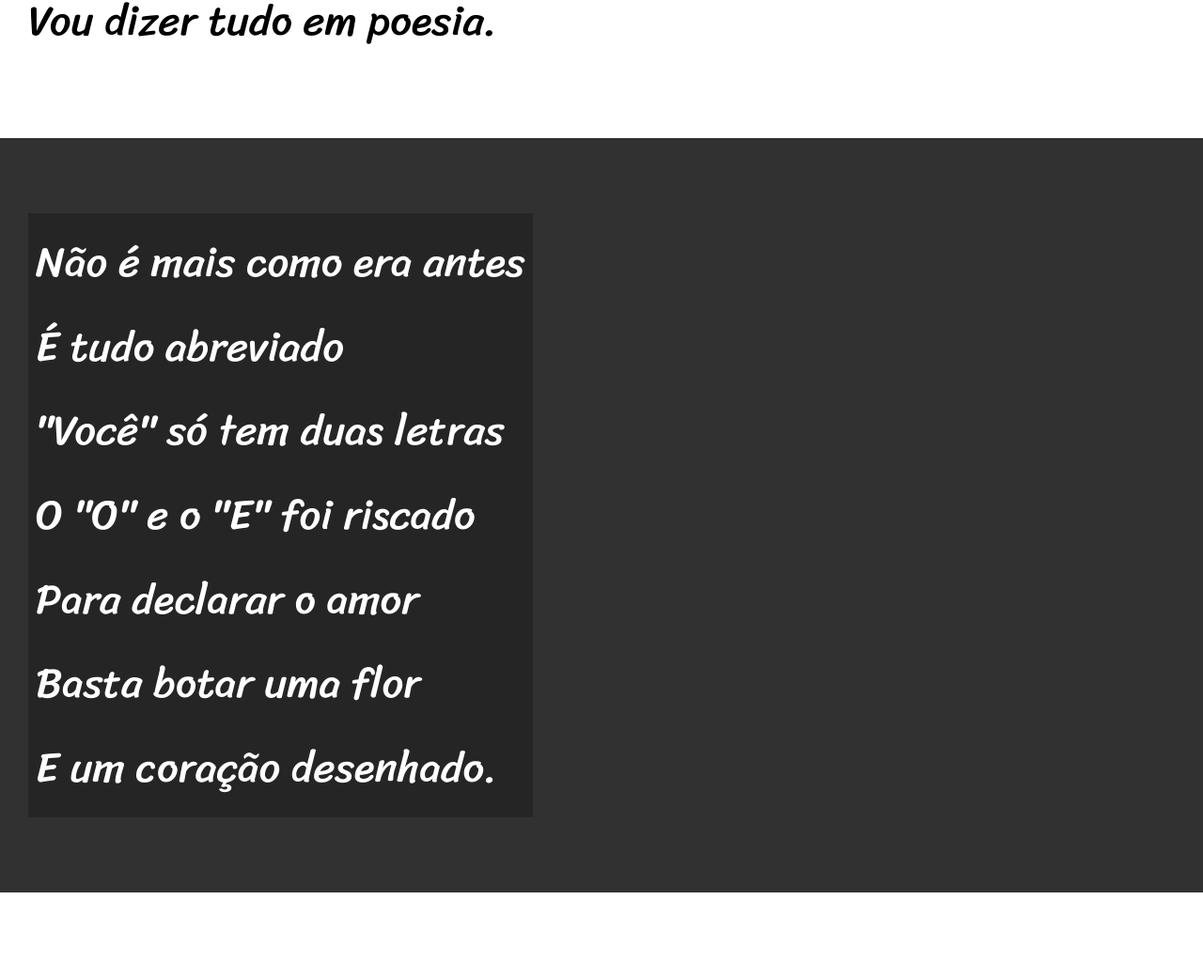
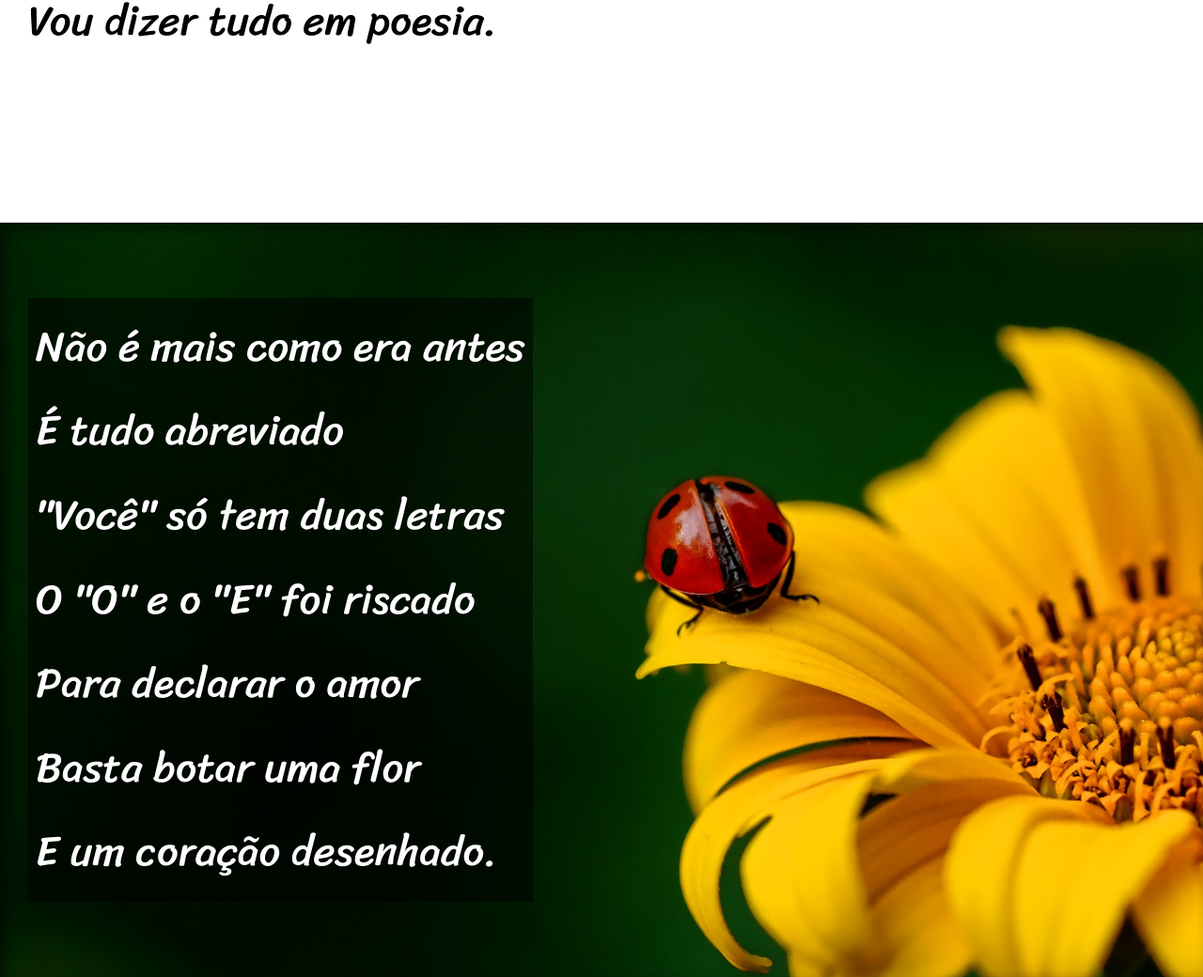
Before and after one commit to gustavosgouveia/projeto-cordel, a plain HTML site: page index.html in a window 1280 px wide. Shown: the part 900-1940 px from the top of the page at 94% size. Drawn offline with Linux system fonts and the light colour scheme.

Commit message:
finalizando o mini-projeto

```diff
--- a/index.html
+++ b/index.html
@@ -24,7 +24,7 @@
         </p>
     </section>
 
-    <section class="imagem">
+    <section class="imagem" id="img01">
         <p>
             Não é mais como era antes <br>
             É tudo abreviado <br>
@@ -59,7 +59,7 @@
         </p>
     </section>
 
-    <section class="imagem">
+    <section class="imagem" id="img02">
         <p>
             Tenho saudade das cartas <br>
             Escritas com a própria mão <br>
--- a/style.css
+++ b/style.css
@@ -55,6 +55,10 @@ section{
     font-size: 3.5vw;
 }
 
+section > p{
+    padding-bottom: 2em;
+}
+
 section.normal{
     background-color: white;
     color: black;
@@ -63,12 +67,25 @@ section.normal{
 section.imagem{
     background-color: rgb(49, 49, 49);
     color: white;
+    box-shadow: inset 6px 6px 13px 0px rgba(0, 0, 0, 0.473);
+    background-size: cover;
+    background-attachment: fixed;
 }
 
 section.imagem > p {
-    background-color: rgba(0, 0, 0, 0.253);
+    background-color: rgba(0, 0, 0, 0.514);
     display: inline-block;
     padding: 8px;
+    text-shadow: 1px 1px 0px black;
+}
+
+#img01{
+   background-image: url(imagens/background001.jpg);
+   background-position: right center;
+}
+
+#img02{
+    background-image: url(imagens/background002.jpg);
 }
 
 footer{
```
Also changed, not shown: imagens/background001.jpg (added), imagens/background002.jpg (added).
